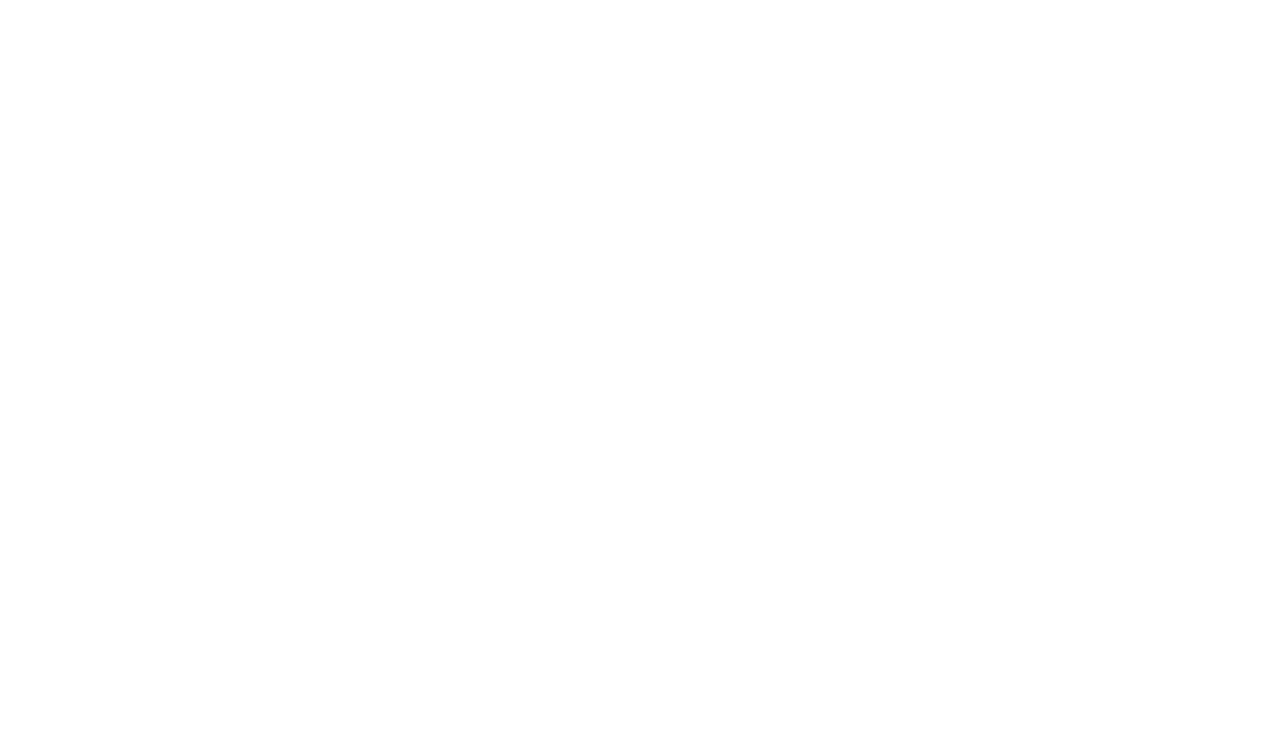
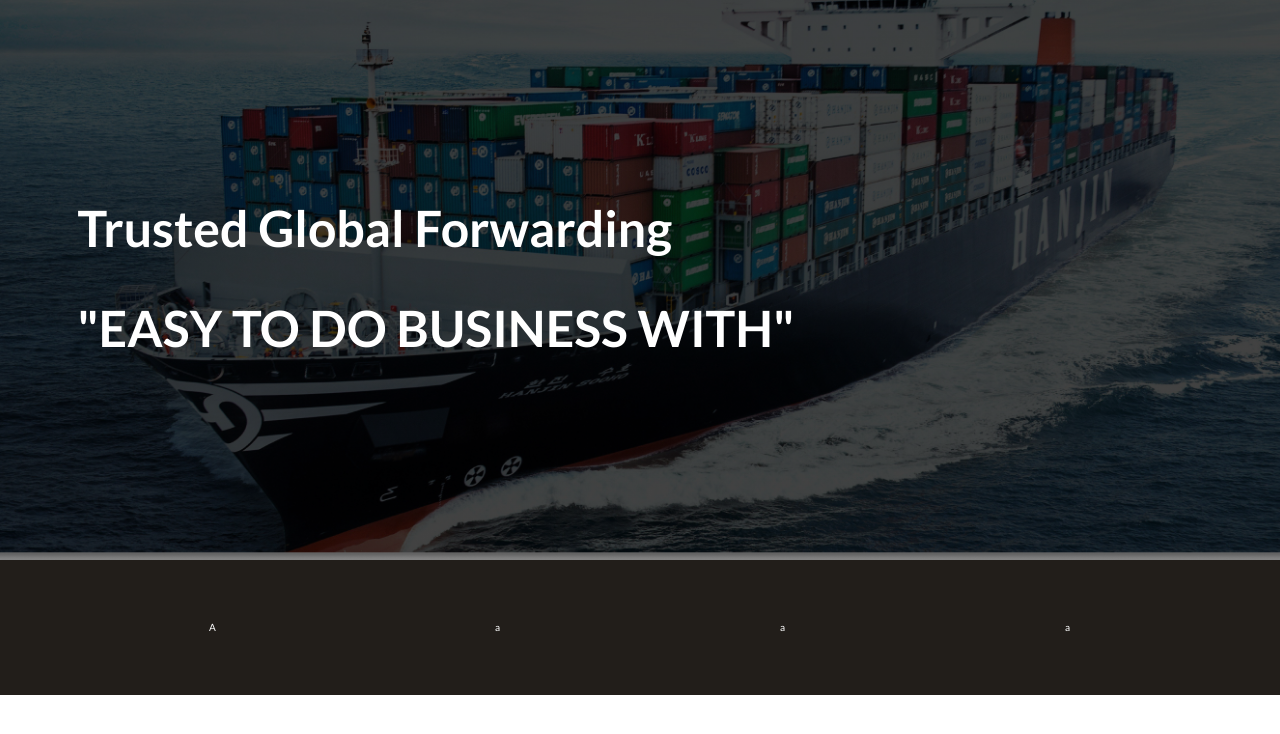
Before and after one commit to sravannk21/shipwell-final, a website: page index.html in a window 1280 px wide. Drawn offline with Linux system fonts and the light colour scheme.

Commit message:
header scss file created and crated bakground image for header element and creat main heading title box and align to the center

```diff
--- a/index.html
+++ b/index.html
@@ -7,6 +7,22 @@
     <link rel="stylesheet" href="./build/css/style.css" type="text/css">
 </head>
 <body>
-
+    <header>
+        <div class="header-box container d-flex align-items-center h-100">
+            <h1 class="display-1 text-white fw-bold lh-lg">
+                Trusted Global Forwarding <br/> "EASY TO DO BUSINESS WITH"
+            </h1>
+        </div>
+        <section class="bg-primary p-5">
+            <div class="container py-5">
+                <div class="row text-center text-white">
+                    <div class="col-md-3">A</div>
+                    <div class="col-md-3">a</div>
+                    <div class="col-md-3">a</div>
+                    <div class="col-md-3">a</div>
+                </div>
+            </div>
+        </section>
+    </header>
 </body>
 </html>
```
Also changed, not shown: build/css/style.css, build/img/header-bg.jpg (added), build/sass/abstractions/__variables.scss, build/sass/main.scss, build/sass/page/__header.scss (added), 1 other file.
